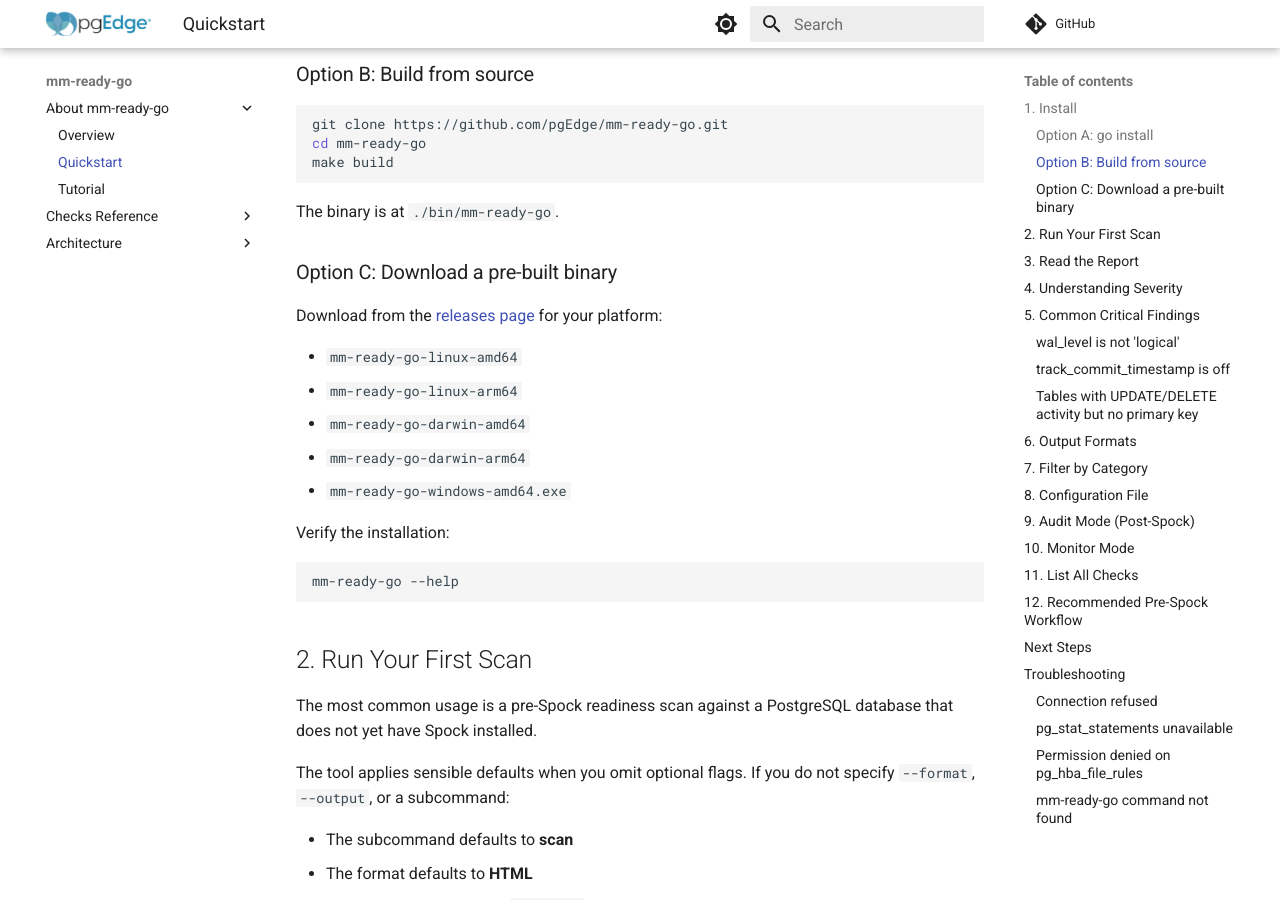
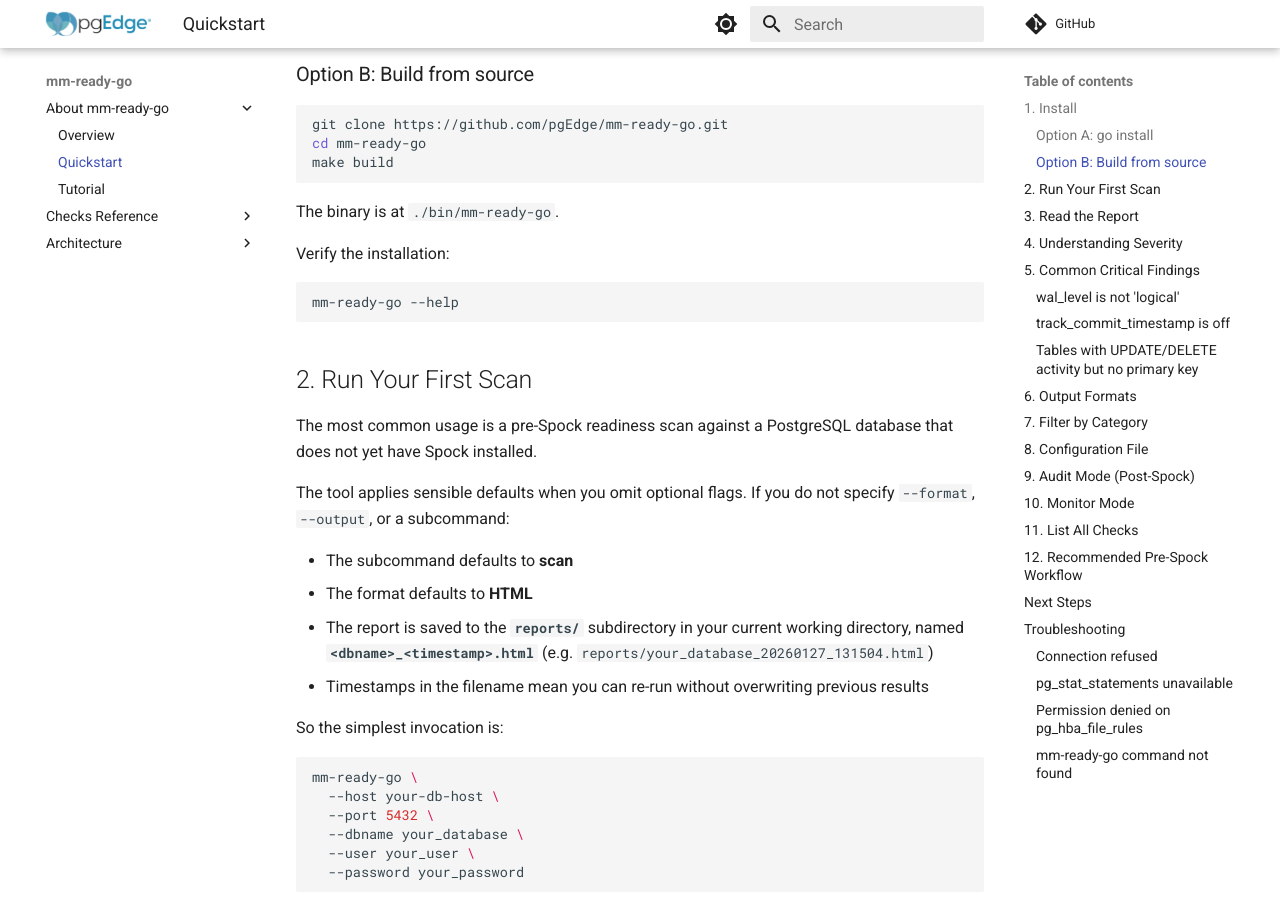
Before and after one commit to AntTheLimey/mm-ready-go, an MkDocs documentation site: the page built from docs/quickstart.md, in a window 1280 px wide and 900 px high, scrolled down 413 px. Built offline with MkDocs 1.6.1 and Material for MkDocs 9.7.7, drawn with Linux system fonts in a browser that asks for light colours; comment, search, counter and statistics services are not loaded.

Commit message:
Remove non-existent pre-built binary download section from quickstart

````diff
--- a/docs/quickstart.md
+++ b/docs/quickstart.md
@@ -21,17 +21,6 @@ make build
 ```
 
 The binary is at `./bin/mm-ready-go`.
-
-### Option C: Download a pre-built binary
-
-Download from the [releases page](https://github.com/pgEdge/mm-ready-go/releases)
-for your platform:
-
-- `mm-ready-go-linux-amd64`
-- `mm-ready-go-linux-arm64`
-- `mm-ready-go-darwin-amd64`
-- `mm-ready-go-darwin-arm64`
-- `mm-ready-go-windows-amd64.exe`
 
 Verify the installation:
 
````
